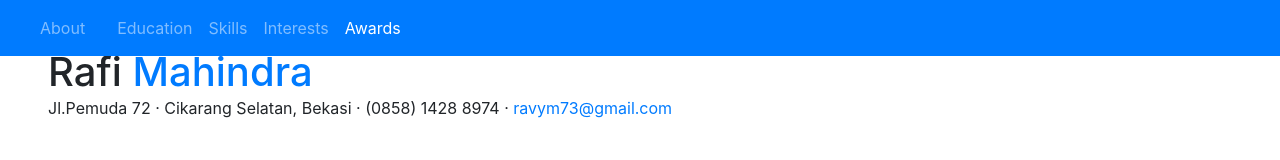
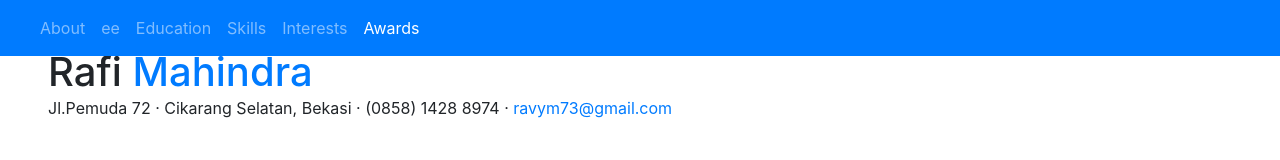
Before and after one commit to ravymahindra27/ravy, a website with bundled scripts: page index.html in a window 1280 px wide. Shown: the top 160 px of the page. Built offline with nearby package versions, Linux system fonts and the light colour scheme; files whose address does not match are found by name; a web font is replaced by a local one.

Commit message:
Update index.html

```diff
--- a/index.html
+++ b/index.html
@@ -41,7 +41,7 @@
           <a class="nav-link js-scroll-trigger" href="#about">About</a>
         </li>
         <li class="nav-item">
-          <a class="nav-link js-scroll-trigger" href="#experience"></a>
+          <a class="nav-link js-scroll-trigger" href="#experience">ee</a>
         </li>
         <li class="nav-item">
           <a class="nav-link js-scroll-trigger" href="#education">Education</a>
```
